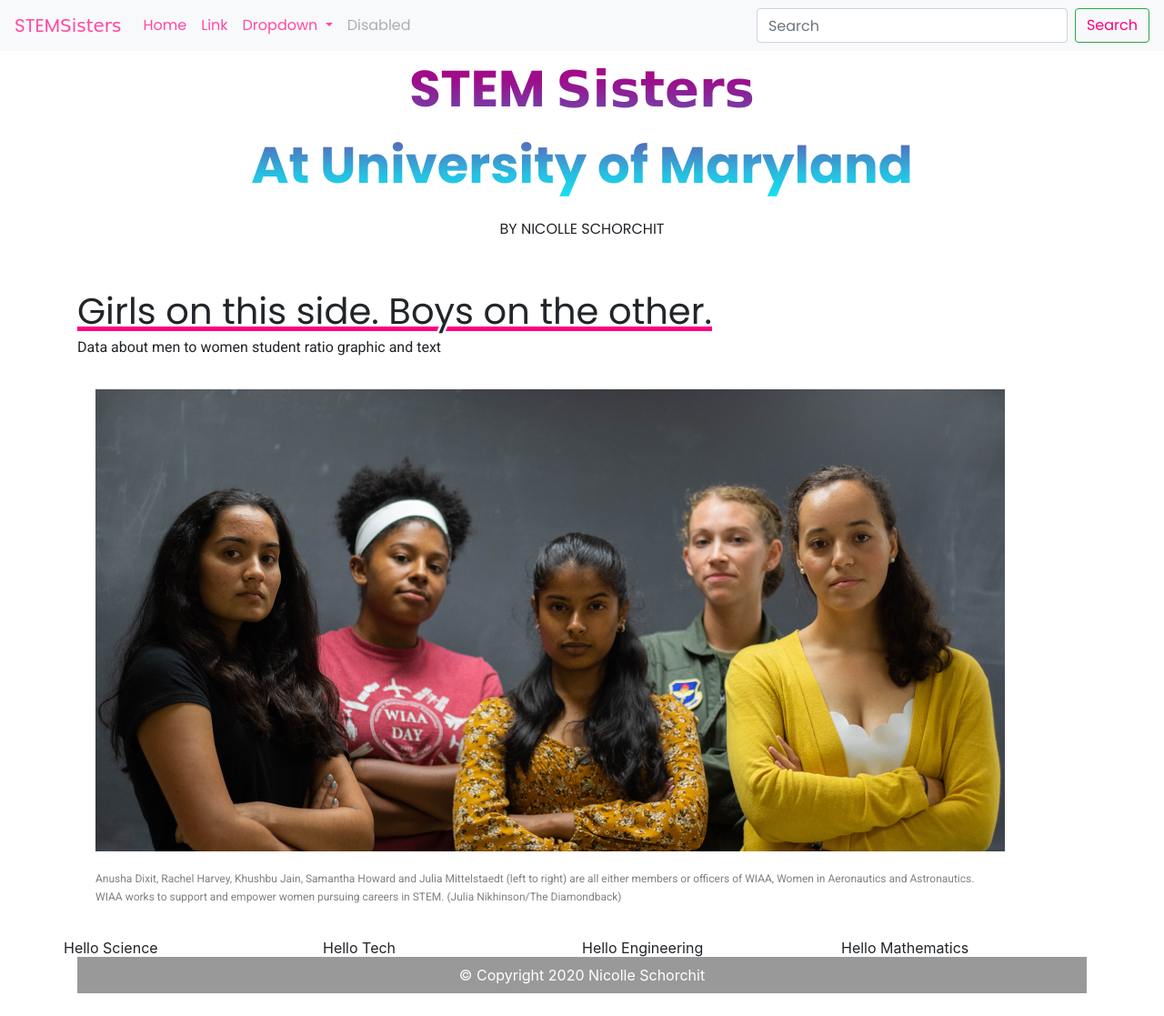
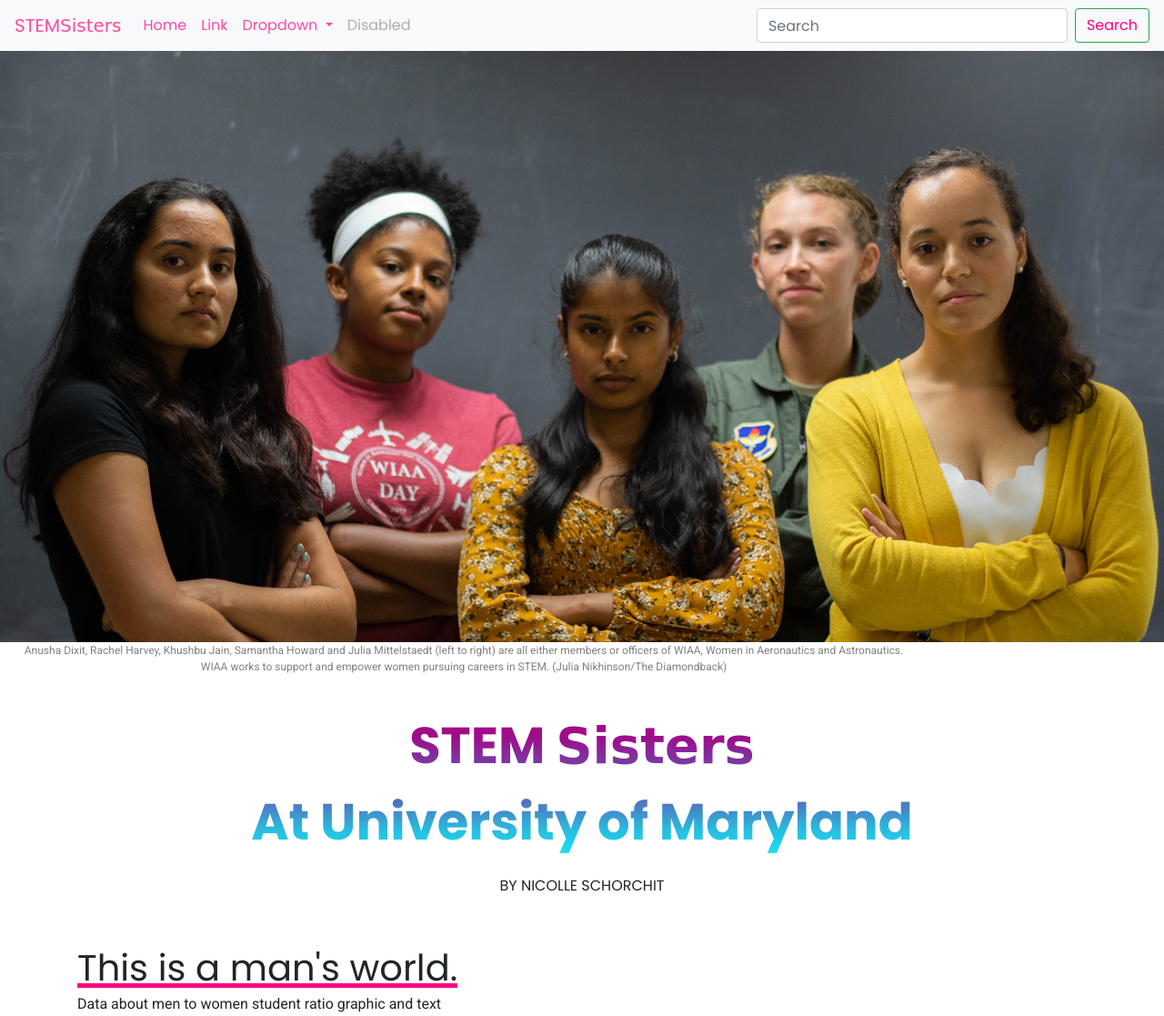
Before and after one commit to nschorchit/Nicolle-Schorchit-JOUR352, a plain HTML site: page html-frame/html-frame.html in a window 1280 px wide. Shown: the top 1117 px of the page at 91% size. Before the commit the page ends 1092 px from the top, so only its background shows below. Drawn offline with nearby package versions, Linux system fonts and the light colour scheme; a web font is replaced by a local one.

Commit message:
updated-html-frame.html

```diff
--- a/html-frame/html-frame.html
+++ b/html-frame/html-frame.html
@@ -65,6 +65,13 @@
   </nav>
   <!-- End NavBar -->
 
+<div class="hero-container">
+  <!--lead image/aerospace-->
+    <img src="aerospace.jpg" alt="five women student aerospace engineers" class="hero-image">
+      <p class="caption-one">Anusha Dixit, Rachel Harvey, Khushbu Jain, Samantha Howard and Julia Mittelstaedt (left to right) are all either members or officers of WIAA, Women in Aeronautics and Astronautics. WIAA works to support and empower women pursuing careers in STEM. (Julia Nikhinson/The Diamondback)</p>
+  <!--lead image ends-->
+</div>
+
 
 <div class="container">
 
@@ -75,17 +82,13 @@
   <p class="byline">By Nicolle Schorchit</p>
 
 <!--chapter title here-->
-  <h1 class="chapter">Girls on this side. Boys on the other.</h1>
+  <h1 class="chapter">This is a man's world.</h1>
 
 <!--div body of article starts here-->
   <div class="body">
 
     <p> Data about men to women student ratio graphic and text</p>
 
-<!--lead image/aerospace-->
-  <img src="aerospace.jpg" alt="five women student aerospace engineers" class="image-one">
-    <p class="caption-one">Anusha Dixit, Rachel Harvey, Khushbu Jain, Samantha Howard and Julia Mittelstaedt (left to right) are all either members or officers of WIAA, Women in Aeronautics and Astronautics. WIAA works to support and empower women pursuing careers in STEM. (Julia Nikhinson/The Diamondback)</p>
-<!--lead image ends-->
 
 <!--Four Column Layout Starts Here-->
 
--- a/html-frame/style.css
+++ b/html-frame/style.css
@@ -58,14 +58,16 @@ p {
   line-height: 20px;
 }
 
-/* aerospace women picture/ lead picture */
+/* aerospace women picture/ spalsh area */
 
-.image-one {
+.hero-container {
+  position: relative;
   text-align: center;
-  width: 1000px;
-  margin: 20px 20px 20px 20px;
 }
 
+.hero-image {
+  width: 100%;
+}
 .caption-one {
   width: 1000px;
   font-family: Roboto;
```
Also changed, not shown: html-frame/Logo_Women_in_STEM_Wikipedia_01.png (added).
